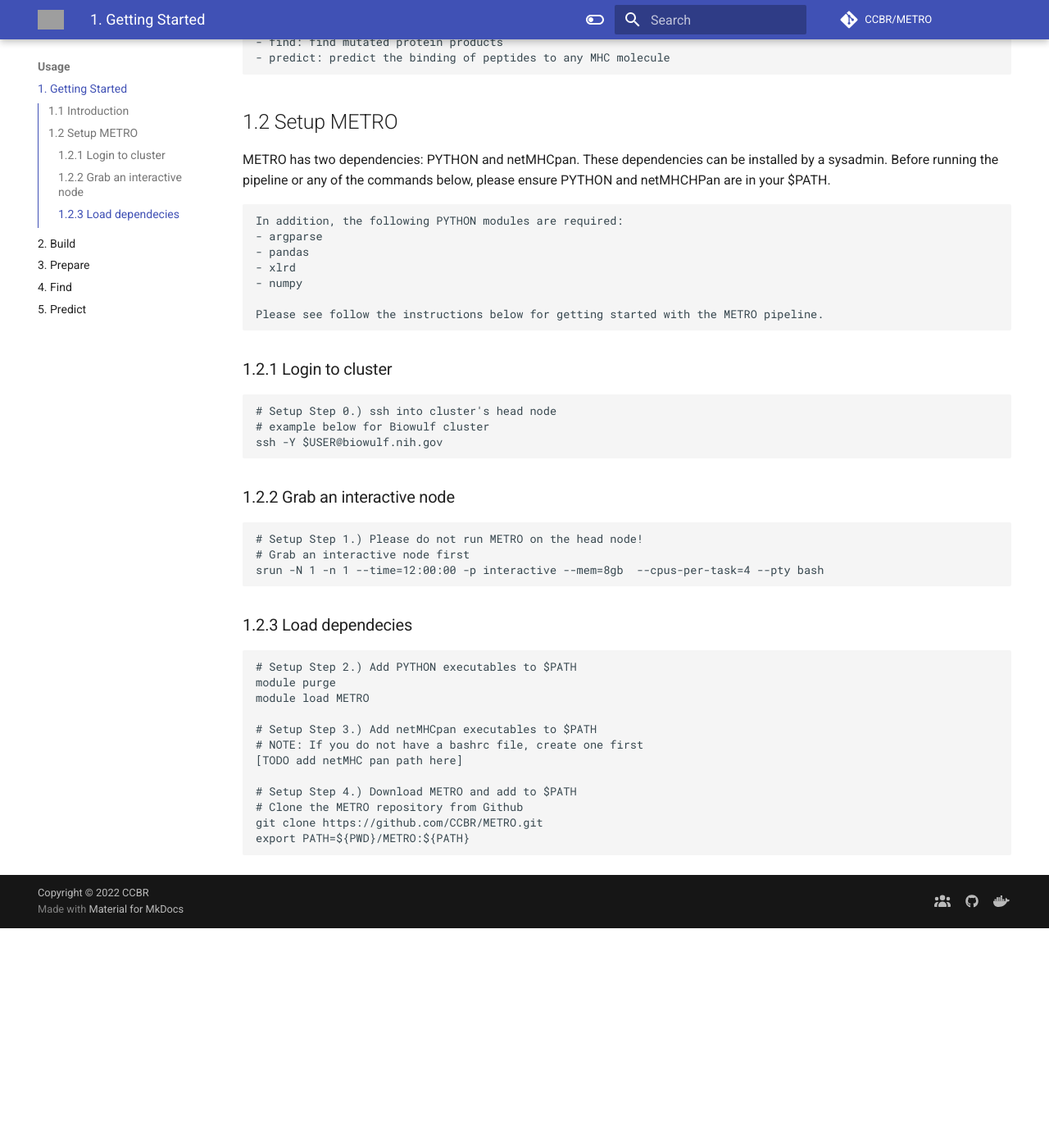
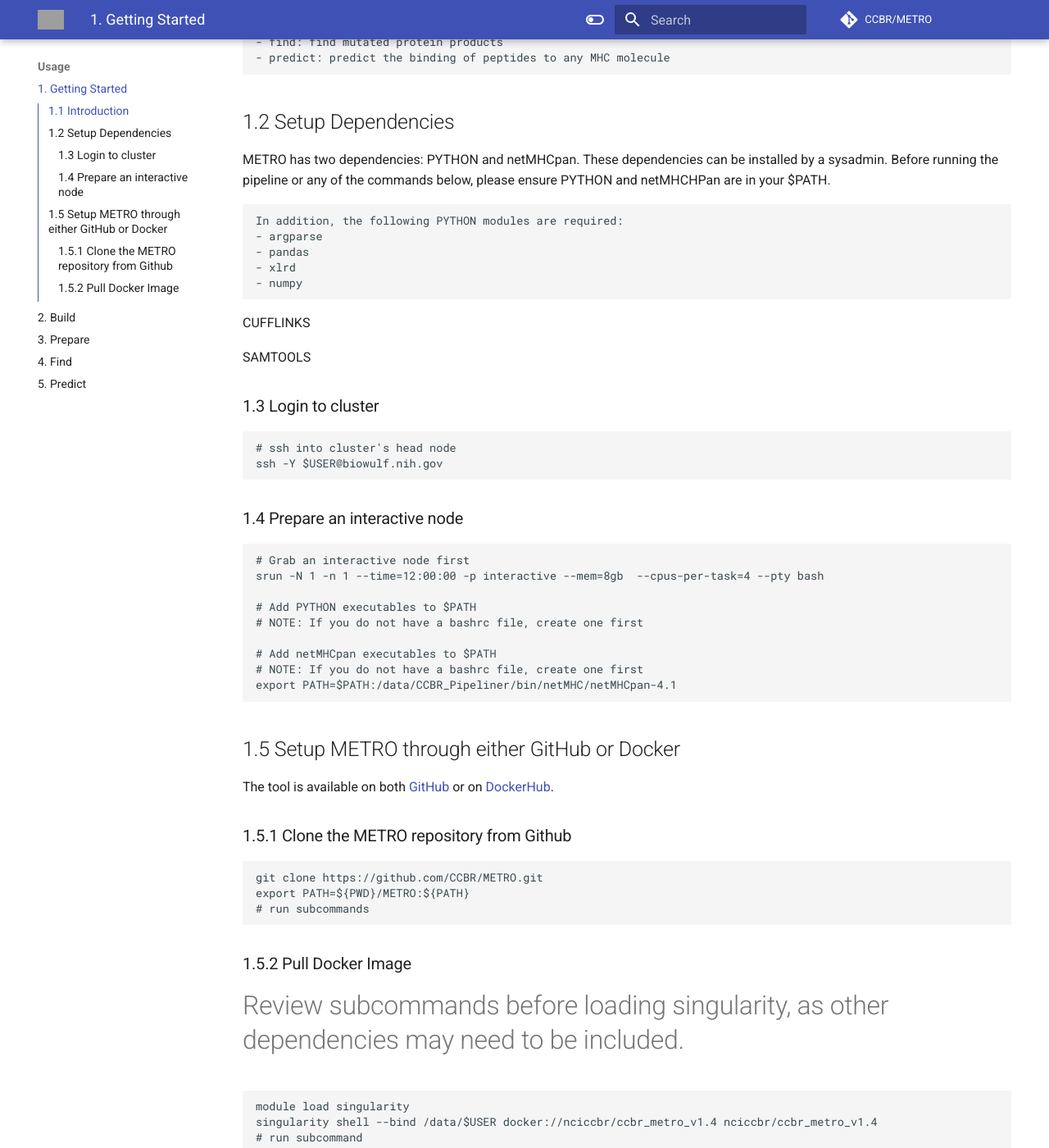
Before and after one commit to CCBR/METRO, an MkDocs documentation site: the page built from docs/METRO/getting-started.md, in a window 1280 px wide and 1400 px high, scrolled down 624 px. Shown: the whole window at 82% size. Built offline with MkDocs 1.6.1 and Material for MkDocs 9.7.7, drawn with Linux system fonts in a browser that asks for light colours; comment, search, counter and statistics services are not loaded; the version menu is left out; before the commit the page ends 1756 px from its top, so only the background shows below that; grey boxes are pictures that could not be loaded.

Commit message:
update to reflect docker path

````diff
--- a/docs/METRO/getting-started.md
+++ b/docs/METRO/getting-started.md
@@ -10,7 +10,7 @@ The following are sub-commands used within METRO:
     - find: find mutated protein products
     - predict: predict the binding of peptides to any MHC molecule
 
-## 1.2 Setup METRO
+## 1.2 Setup Dependencies
 
 METRO has two dependencies: PYTHON and netMHCpan. These dependencies can be installed by a sysadmin. Before running the pipeline or any of the commands below, please ensure PYTHON and netMHCHPan are in your $PATH.
 
@@ -20,35 +20,44 @@ METRO has two dependencies: PYTHON and netMHCpan. These dependencies can be inst
     - xlrd
     - numpy
 
-    Please see follow the instructions below for getting started with the METRO pipeline.
+CUFFLINKS
 
-### 1.2.1 Login to cluster
+SAMTOOLS
 
+
+### 1.3 Login to cluster
 ```
-# Setup Step 0.) ssh into cluster's head node
-# example below for Biowulf cluster
+# ssh into cluster's head node
 ssh -Y $USER@biowulf.nih.gov
 ```
 
-### 1.2.2 Grab an interactive node
+### 1.4 Prepare an interactive node
 ```
-# Setup Step 1.) Please do not run METRO on the head node!
 # Grab an interactive node first
 srun -N 1 -n 1 --time=12:00:00 -p interactive --mem=8gb  --cpus-per-task=4 --pty bash
+
+# Add PYTHON executables to $PATH
+# NOTE: If you do not have a bashrc file, create one first
+
+# Add netMHCpan executables to $PATH
+# NOTE: If you do not have a bashrc file, create one first
+export PATH=$PATH:/data/CCBR_Pipeliner/bin/netMHC/netMHCpan-4.1
 ```
 
-### 1.2.3 Load dependecies
+## 1.5 Setup METRO through either GitHub or Docker
+The tool is available on both [GitHub](https://github.com/CCBR/METRO) or on [DockerHub](https://hub.docker.com/r/nciccbr/ccbr_metro_v1.4).
+
+### 1.5.1 Clone the METRO repository from Github
 ```
-# Setup Step 2.) Add PYTHON executables to $PATH
-module purge
-module load METRO
-
-# Setup Step 3.) Add netMHCpan executables to $PATH
-# NOTE: If you do not have a bashrc file, create one first
-[TODO add netMHC pan path here]
-
-# Setup Step 4.) Download METRO and add to $PATH
-# Clone the METRO repository from Github
 git clone https://github.com/CCBR/METRO.git
 export PATH=${PWD}/METRO:${PATH}
+# run subcommands
 ```
+
+### 1.5.2 Pull Docker Image
+# Review subcommands before loading singularity, as other dependencies may need to be included.
+```
+module load singularity
+singularity shell --bind /data/$USER docker://nciccbr/ccbr_metro_v1.4 nciccbr/ccbr_metro_v1.4
+# run subcommand
+```
````
Also changed, not shown: docs/METRO/build.md (+21 -9 lines), docs/METRO/find.md (+13 -9 lines), docs/METRO/predict.md (+10 -7 lines), docs/METRO/prepare.md (+14 -10 lines).
